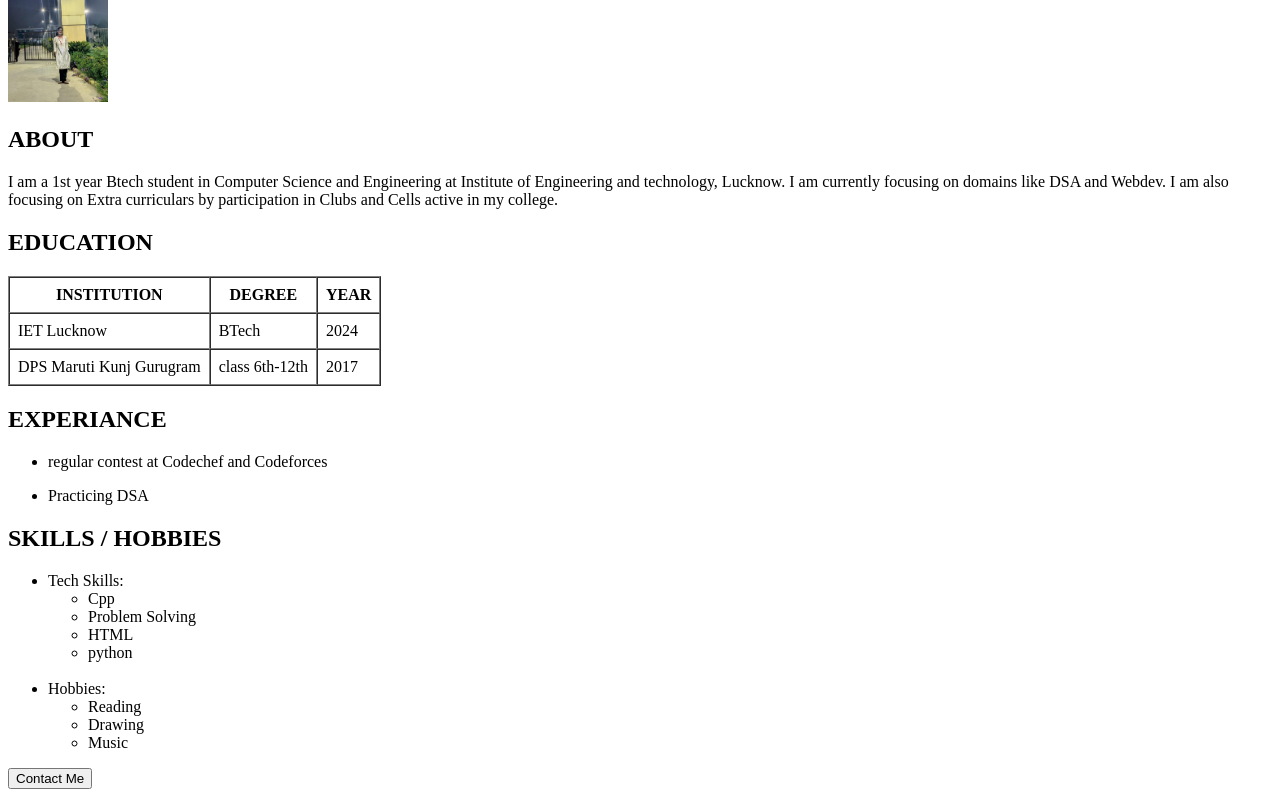
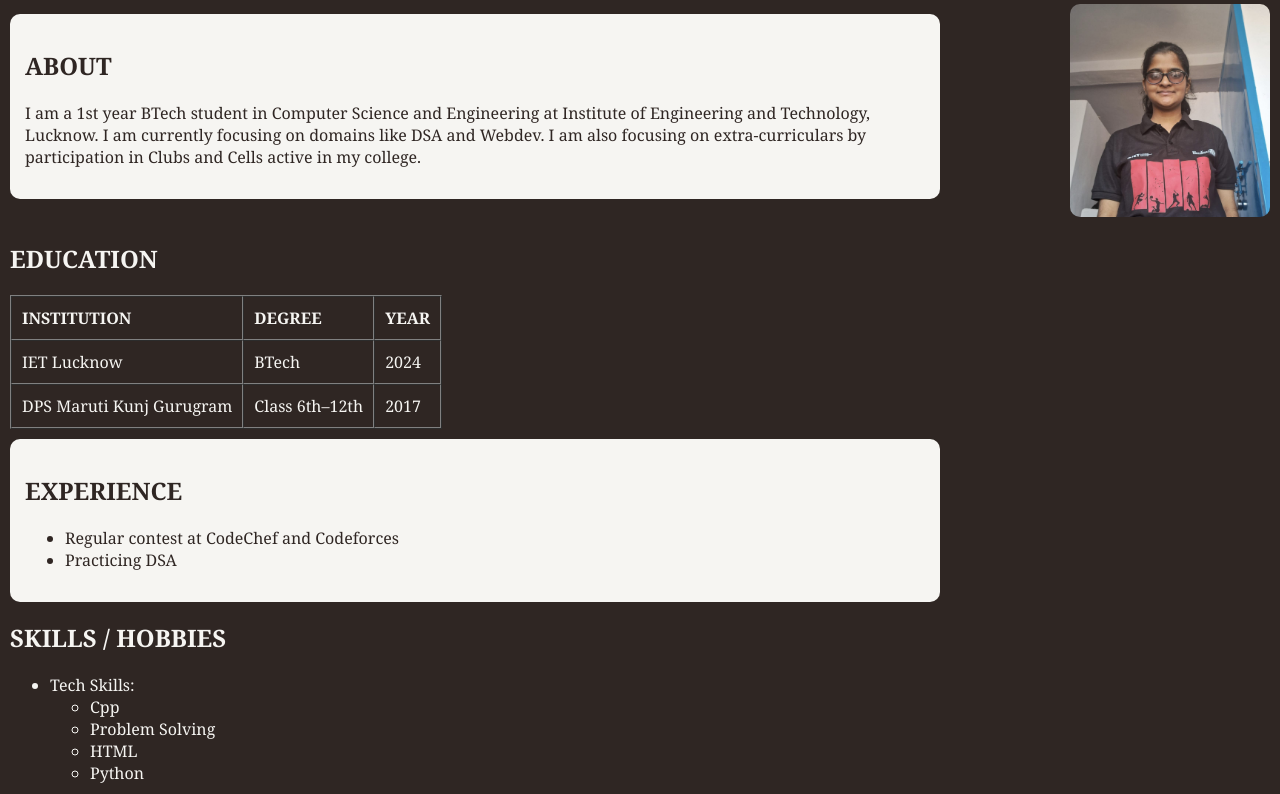
Before and after one commit to anushakaprasad/my-portfolio, a plain HTML site: page index.html in a window 1280 px wide. Shown: the part 108-902 px from the top of the page. Drawn offline with Linux system fonts and the light colour scheme.

Commit message:
Added css along with form

```diff
--- a/contact.html
+++ b/contact.html
@@ -4,11 +4,29 @@
     <meta charset="UTF-8">
     <meta name="viewport" content="width=device-width, initial-scale=1.0">
     <title>Document</title>
+    <link rel="stylesheet" href="style2.css">
 </head>
 <body>
     <h2>CONTACT ME</h2>
 <p>EMAIL:anushakaprasad12@gmail.Com<br>
-    PHONE NO:9318341961
-</p>
+    PHONE NO:9318341961</p>
+
+    <div class="common-box">
+  <h2>Contact Form</h2>
+
+  <h3>Your Name:</h3>
+  <input type="text" name="name" placeholder="Enter your name" required><br><br>
+
+  <h3>Your Contact No:</h3>
+  <input type="tel" name="contact" placeholder="Enter your number" required><br><br>
+
+  <h3>Your Reason for Contact:</h3>
+  <textarea name="reason" placeholder="Enter your reason" rows="3" required></textarea><br><br>
+
+  <button type="submit">Submit</button>
+</div>
+
+
+
 </body>
 </html>
--- a/index.html
+++ b/index.html
@@ -1,46 +1,75 @@
 <!DOCTYPE html>
 <html lang="en">
 <head>
-    <meta charset="UTF-8">
-    <meta name="viewport" content="width=<device-width>, initial-scale=1.0">
-    <title>Document</title>
+  <meta charset="UTF-8" />
+  <meta name="viewport" content="width=device-width, initial-scale=1.0" />
+  <title>Anushaka Prasad</title>
+  <link rel="stylesheet" href="style.css" />
 </head>
+
 <body>
-    <h1>ANUSHAKA PRASAD</h1>
-    <img src="ANU.jpg" alt="Anushaka prasad" width="100" height="auto" />
+
+    <h1 class="page-heading">ANUSHAKA PRASAD</h1>
+
+    <div class="content-flex"> <!--div contsining both about and photo-->
+
+      <div class="about-section common-box"> <!--about section-->
         <h2>ABOUT</h2>
         <p>
-    I am a 1st year Btech student in Computer Science and Engineering at Institute
-     of Engineering and technology, Lucknow. I am currently focusing on domains like DSA and Webdev.
-     I am also focusing on Extra curriculars by participation in Clubs and Cells active in my college.
+          I am a 1st year BTech student in Computer Science and Engineering at Institute of Engineering and Technology, Lucknow. I am currently focusing on domains like DSA and Webdev. I am also focusing on extra-curriculars by participation in Clubs and Cells active in my college.
         </p>
+      </div><!--about section end-->
+
+      <div class="photo-section"><!--photo section-->
+        <img src="photo.jpg" alt="Anushaka Photo" />
+      </div><!--photo section end-->
+    </div><!--div contsining both about and photo end-->
+
+
       <h2>EDUCATION</h2>
       <table border="1" cellspacing="0" cellpadding="8">
-    <thread>
+        <thead>
           <tr>
-            <th>INSTITUTION</th><th>DEGREE</th><TH>YEAR</TH>
+            <th>INSTITUTION</th>
+            <th>DEGREE</th>
+            <th>YEAR</th>
           </tr>
-       </thread><tbody>
+        </thead>
+        <tbody>
           <tr>
-            <td>IET Lucknow</td><td>BTech</td><td>2024</td></tr>
-            <tr><td>DPS Maruti Kunj Gurugram</td><td>class 6th-12th</td><td>2017</td></tr>
+            <td>IET Lucknow</td>
+            <td>BTech</td>
+            <td>2024</td>
+          </tr>
+          <tr>
+            <td>DPS Maruti Kunj Gurugram</td>
+            <td>Class 6th–12th</td>
+            <td>2017</td>
+          </tr>
         </tbody>
       </table>
-<h2>EXPERIANCE</h2>
-<ul><li>regular contest at Codechef and Codeforces</li></ul>
-<ul><li>Practicing DSA </li></ul>
+
+
+    <div class="common-box"><!--Experiance section div-->
+      <h2>EXPERIENCE</h2>
+      <ul>
+        <li>Regular contest at CodeChef and Codeforces</li>
+        <li>Practicing DSA</li>
+      </ul>
+    </div><!--Experiance section div end-->
+
+
       <h2>SKILLS / HOBBIES</h2>
-
       <ul>
         <li>Tech Skills:
           <ul>
             <li>Cpp</li>
             <li>Problem Solving</li>
             <li>HTML</li>
-       <li>python</li>
+            <li>Python</li>
           </ul>
         </li>
-  <br>
+        <br />
         <li>Hobbies:
           <ul>
             <li>Reading</li>
--- /dev/null
+++ b/style.css
@@ -0,0 +1,79 @@
+body {
+  background-color: #2f2623;
+  color: #f6f5f2;
+  font-family: Georgia, serif;
+  margin: 0;
+  padding: 10px;
+}
+
+.page-heading {
+  font-size: 2.5em;
+  font-weight: bold;
+  margin-bottom: 20px;
+}
+
+.content-flex {
+  display: flex;
+  justify-content: space-between;
+  align-items: flex-start;
+  flex-wrap: wrap;
+}
+
+/* About section styles */
+.about-section {
+  flex: 1;
+  min-width: 300px;
+}
+
+/* Photo styling */
+.photo-section img {
+  max-width: 200px;
+  height: auto;
+  margin-left: 20px;
+  border-radius: 10px;
+}
+
+/*experiance box styling */
+.common-box {
+  background-color: #f6f5f2;
+  color: #2f2623;
+  padding: 15px;
+  margin-top: 10px;
+  border-radius: 10px;
+  max-width: 900px;
+}
+
+th, td {
+  padding: 10px;
+  text-align: left;
+}
+
+/*button styling */
+button {
+  display: block;
+  margin: 20px auto;
+  padding: 10px 20px;
+  font-size: 1rem;
+  background-color: #f6f5f2;
+  color: #2f2623;
+  border: solid;
+  border-radius: 5px;
+  cursor: pointer;
+  text-align: center;
+  box-shadow: 0 4px 8px rgba(0, 0, 0, 0.1);
+}
+
+/* RESPONSIVE STYLING */
+@media (max-width: 768px) {
+
+
+  .photo-section {
+    order: -1;
+    margin: 0 auto 15px;
+  }
+
+  .photo-section img {
+    margin-left: 0;
+  }
+
+  }
--- /dev/null
+++ b/style2.css
@@ -0,0 +1,7 @@
+body {
+  background-color: #2f2623;
+  color: #f6f5f2;
+  font-family: Georgia, serif;
+  margin: 0;
+  padding: 10px;
+}
```
Also changed, not shown: ANU.jpg (deleted), photo.jpg (added). Lines whose indentation alone changed are shown as unchanged.
